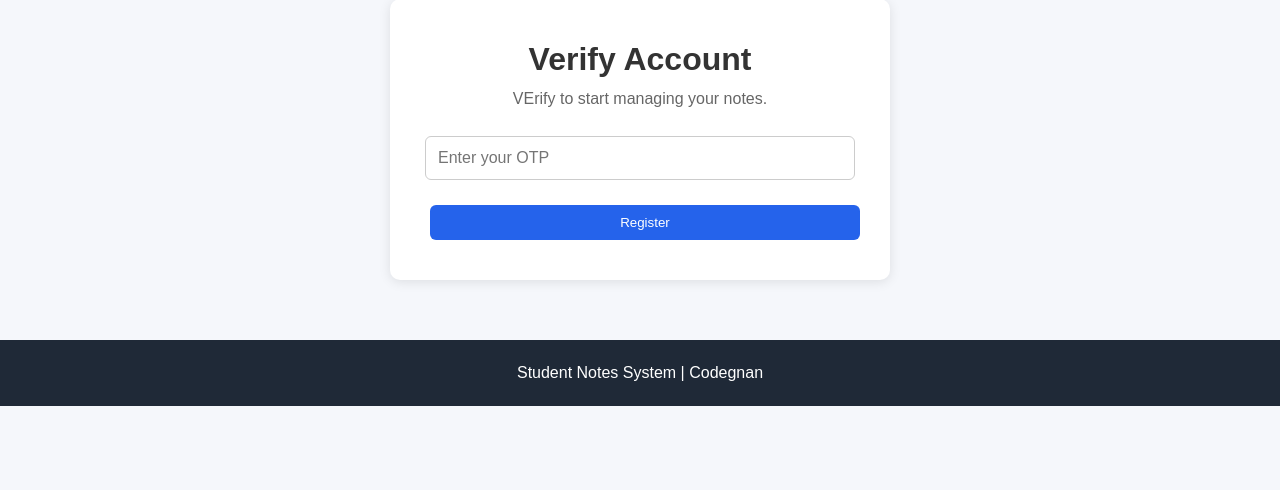
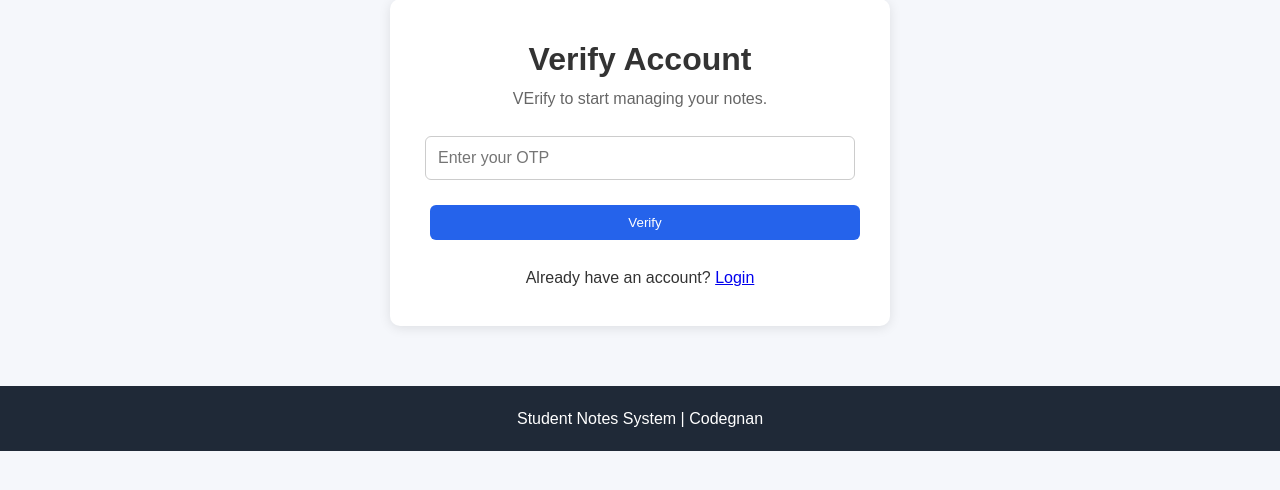
Before and after one commit to saranyareddy03/Student-Notes-Management, a Flask app: template templates/verify.html in a window 1280 px wide. Shown: the part 129-619 px from the top of the page. Run offline with Flask 3, Linux system fonts and the light colour scheme; the template is opened without the code that fills it, so the values that code supplies are empty.

Commit message:
Registration functionalities completed

```diff
--- a/app.py
+++ b/app.py
@@ -3,15 +3,17 @@ import mysql.connector as sql
 import random
 import smtplib
 from email.message import EmailMessage
-from flask import Flask,render_template,url_for,request,redirect
+from flask import Flask,render_template,url_for,request,redirect,session
 import bcrypt
 
 app=Flask(__name__)
+app.secret_key="Smily@03"
 
 DBConfig=Config()
 
 from_email=DBConfig.from_email
 email_app_password=DBConfig.email_app_password
+
 
 def getConnectionWithDB():
     db_host=DBConfig.db_host
@@ -274,6 +276,7 @@ def generateHash(text):
 def home():
     return render_template('index.html')
 
+
 @app.route('/register',methods=['GET','POST'])
 def register():
     if request.method=='GET':
@@ -295,6 +298,7 @@ def register():
             else:
                 is_duplicate=verifyDuplicateEmail(user_data)
                 if is_duplicate==False:
+                    OTP=generateOTP()
                     password_hash=generateHash(user_data['password'])
                     name=user_data['name']
                     email=user_data['email']
@@ -303,22 +307,49 @@ def register():
                     "email": email,
                     "password_hash": password_hash
                 })
-                    if status==True:
-                        return render_template('register.html',res="Registration Successfully Completed!!!")
+                    if status == True:
+                        session['username']=email
+                        session['otp']=OTP
+                        sendOTPviaEmail(email,OTP)
+                        # return render_template('register.html', res = 'Registration Successfully Completed')
+                        return redirect('/verify')
                     else:
                         return render_template('register.html',err='Registration failed')
 
                 else:
                     return render_template('register.html',err="Account already exists")
 
-@app.route('/login')
+
+@app.route('/login',methods=['GET','POST'])
 def login():
-    return render_template('login.html')
+    if request.method=='GET':
+        return render_template('login.html')
+    elif request.method=='POST':
+        email=request.form['email']
+        password=request.form['password']
+
 
 @app.route('/dashboard')
 def dashboard():
         return render_template('dashboard.html')
 
 
+@app.route('/verify',methods=['GET','POST'])
+def verify():
+    global OTP
+    if request.method == 'GET':
+        return render_template('verify.html')
+    elif (request.method == 'POST'):
+        otp = request.form['otp']
+        otp = int(otp)
+        if otp == session['otp']:
+            is_verify = True
+            updateIsverifiedByIdorEmail({'email':session['username'],'is_verified':is_verify})
+            return redirect('/login')
+        else:
+            return render_template('verify.html',err="Invalid OTP")
+
+
+
 if(__name__=="__main__"):
     app.run(host='0.0.0.0',port=5000,debug=True)
--- a/templates/verify.html
+++ b/templates/verify.html
@@ -10,28 +10,23 @@ Verify - SNS
     <p class="form-subtitle">
         VErify to start managing your notes.
     </p>
-    <form
-        method="POST"
-        action="{{ url_for('verify') }}"
-    >
+    <form method="POST" action="{{ url_for('verify') }}">
         <div class="form-group">
             <label for="otp">
             </label>
-            <input
-                type="text"
-                id="name"
-                name="otp"
-                placeholder="Enter your OTP"
-                required
-            >
+            <input type="text" id="name" name="otp" placeholder="Enter your OTP" required>
         </div>
-        <button
-            type="submit"
-            class="btn btn-primary full-width"
-        >
-            Register
+        <button type="submit" class="btn btn-primary full-width">
+            Verify
         </button>
     </form>
+    <p class="form-footer">
+        Already have an account?
+        <a href="{{ url_for('login') }}">
+            Login
+        </a> <br>
+        <span style="color: red;">{{err}}</span>
+    </p>
 </div>
 
 {% endblock %}
```
